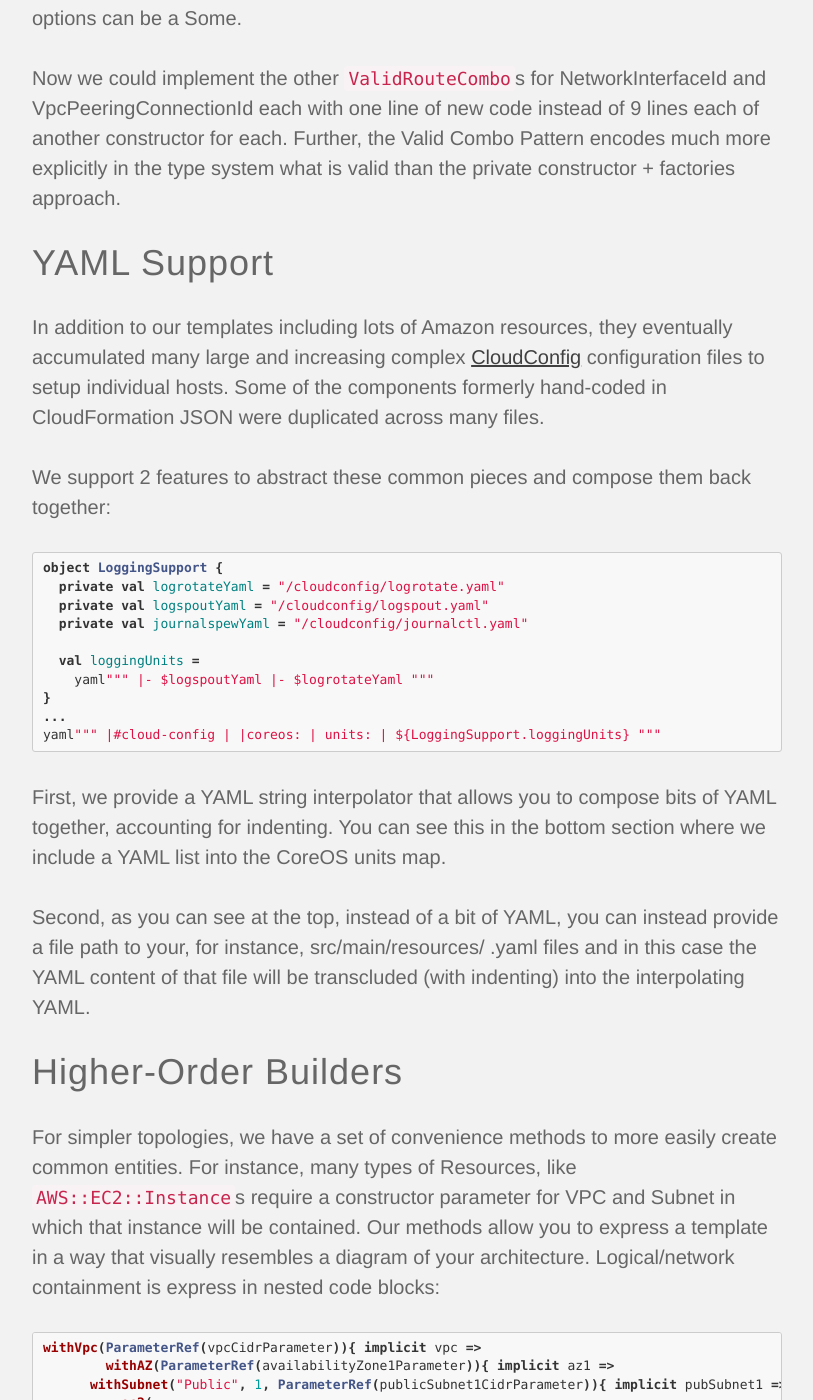
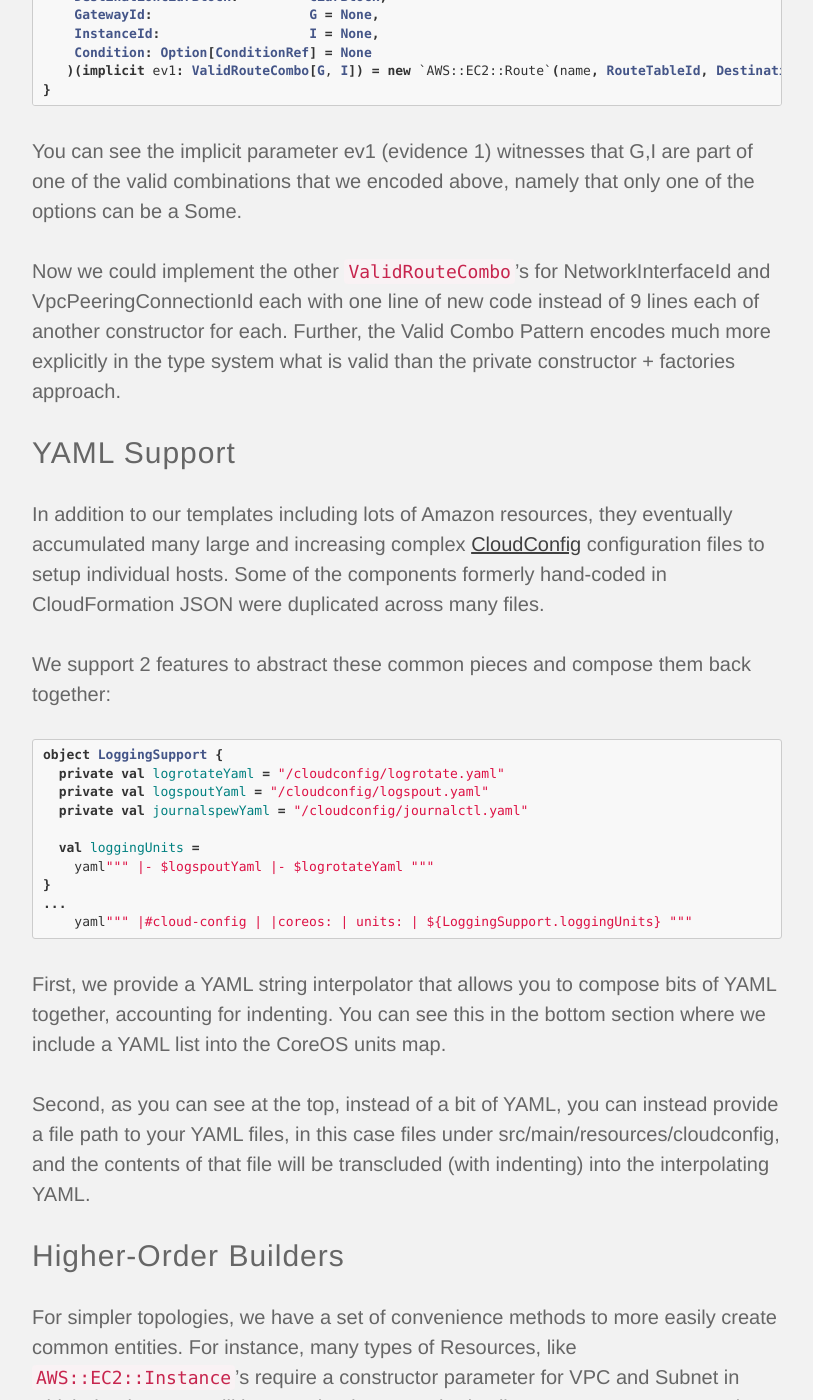
Before and after one commit to timwilliate/engineering-blog, a Jekyll site: the page built from _posts/2015-07-10-cloudformation-template-generator.md, in a window 1280 px wide and 1400 px high, scrolled down 8742 px. Shown: the whole window, without its empty margins (233-1046 px from the left). Built offline with Jekyll 4.4.1, drawn with Linux system fonts in a browser that asks for light colours; nearby versions of some CDN libraries; some web fonts are replaced; Markdown is read by kramdown in place of the engine named in the settings; some of the changed text lies outside the part shown.

Commit message:
minor tweaks throughout

````diff
--- a/_posts/2015-07-10-cloudformation-template-generator.md
+++ b/_posts/2015-07-10-cloudformation-template-generator.md
@@ -12,10 +12,12 @@
   - implicits-intro.css
 ---
 
-# TL;DR
+## TL;DR
+
 CloudFormation gives you a declarative specification to stand up complex AWS topologies. You can simplify creation of templates with potentially thousands of lines using our open source, type-safe library to generate templates with the full power of Scala. We use a variety of strategies to simplify creations of resources as well as encode consistency checks in Scala's type system.
 
-# Hand-crafted Template Woes
+## Hand-crafted Template Woes
+
 At Monsanto we have a reasonably complex infrastructure topology for managing Microservice applications in AWS. You may have seen our post open sourcing our Stax tool for simplifying interactions with AWS and managing our VPCs.
 
 Stax and underlying [CloudFormation](http://aws.amazon.com/cloudformation/) both work on a BYOT model - bring your own template. Our problem was, as our topology become more complex and many members of our team spent more and more time making changes, our template ballooned to ~5,000 lines of JSON. Worse, CloudFormation entries are not self-contained but also contain internal references:
@@ -36,7 +38,8 @@
 
 Today we have reduced our template to ~500 lines of Scala that make use of our [CloudFormation Template Generator library](https://github.com/MonsantoCo/cloudformation-template-generator) which is now open source under the BSD 3-clause license.
 
-# Goals
+## Goals
+
 In designing CFTG, we wanted to eliminate repetition and many common errors that we saw in working with complex templates:
 
 * Support generation of repetitive elements
@@ -52,7 +55,7 @@
 
 Why didn't we use [Terraform](https://www.terraform.io) or roll-our-own API calls? While these might be great solutions for some, Terraform did not (and still does not yet) support all of the resources types we needed to use. We also wanted the full power of a Turing-complete language like Scala to abstract complex elements. As fans of "immutable infrastructure" we also liked the idea of using CloudFormation where we have an authoritative, declarative specification of our entire environment without drift.
 
-# Low-Level Bits
+## Low-Level Bits
 
 We love [Spray-JSON](https://github.com/spray/spray-json) and its type-class based system for mapping classes to JSON. All of our Resource classes look something like this:
 
@@ -125,9 +129,9 @@
 
 You'll note this is one of the few places we "cheat" with run-time (but remember this is template _generation_ runtime, not template instantiation runtime) with some [Design-by-contract](https://en.wikipedia.org/wiki/Design_by_contract) style checks for valid numerical ranges of IP segments.
 
-# Typed Functions
+## Typed Functions
 
-Ok, so what is that funny `Token[T]` thing? It might be a terrible name ([Pull Requests welcome](https://github.com/MonsantoCo/cloudformation-template-generator#fork-destination-box)), but it's purpose is to abstract over "a literal `T`" or "an Amazon function that returns a `T`." In CFTG, we have versions of the built-in Amazon functions like:
+OK, so what is that funny `Token[T]` thing? It might be a terrible name ([Pull Requests welcome](https://github.com/MonsantoCo/cloudformation-template-generator/pulls)), but it's purpose is to abstract over "a literal `T`" or "an Amazon function that returns a `T`." In CFTG, we have versions of the built-in Amazon functions like:
 
 * `Fn::GetAtt`
 * `Fn::Join`
@@ -141,7 +145,7 @@
 
 Consider the implementation of `Fn::If`:
 
-```Scala
+```scala
 case class `Fn::If`[R : JsonFormat](
 	conditionName : Token[String],
 	valIfTrue: Token[R],
@@ -171,36 +180,44 @@
 sealed trait Token[R]
 object Token extends DefaultJsonProtocol {
   implicit def fromAny[R: JsonFormat](r: R): AnyToken[R] = AnyToken(r)
-  implicit def fromOptionAny[R: JsonFormat](or: Option[R]): Option[AnyToken[R]] = or.map(r => Token.fromAny(r))
+
+  implicit def fromOptionAny[R: JsonFormat](or: Option[R]): Option[AnyToken[R]] =
+    or.map(r => Token.fromAny(r))
+
   implicit def fromString(s: String): StringToken = StringToken(s)
-  implicit def fromFunction[R](f: AmazonFunctionCall[R]): FunctionCallToken[R] = FunctionCallToken[R](f)
-  implicit def fromSome[R](oR: Some[R])(implicit ev1: R => Token[R]): Some[Token[R]] = oR.map(ev1).asInstanceOf[Some[Token[R]]]
-  implicit def fromOption[R](oR: Option[R])(implicit ev1: R => Token[R]): Option[Token[R]] = oR.map(ev1)
 
-  implicit def fromResource[R <: Resource[R]](r: R)(implicit conv: (R) => ResourceRef[R]): Token[ResourceRef[R]] = fromAny(conv(r))
+  implicit def fromFunction[R](f: AmazonFunctionCall[R]): FunctionCallToken[R] =
+    FunctionCallToken[R](f)
 
-  implicit def fromSeq[R <: Resource[R]](sR: Seq[R])(implicit toRef: R => ResourceRef[R]): Seq[Token[ResourceRef[R]]] = sR.map(r => fromAny(toRef(r)))
+  implicit def fromSome[R](oR: Some[R])(implicit ev1: R => Token[R]): Some[Token[R]] =
+    oR.map(ev1).asInstanceOf[Some[Token[R]]]
+
+  implicit def fromOption[R](oR: Option[R])(implicit ev1: R => Token[R]): Option[Token[R]] =
+    oR.map(ev1)
+
+  implicit def fromResource[R <: Resource[R]](r: R)(implicit conv: (R) => ResourceRef[R]): Token[ResourceRef[R]] =
+    fromAny(conv(r))
+
+  implicit def fromSeq[R <: Resource[R]](sR: Seq[R])(implicit toRef: R => ResourceRef[R]): Seq[Token[ResourceRef[R]]] =
+    sR.map(r => fromAny(toRef(r)))
 ```
 
 This includes the ability to automatically wrap options of things (including a more specific conversion to maintain Somes as such, more on that later), each of a sequence of Resources, etc.
 
-# Patterns for Encoding Complex Constraints
+## Patterns for Encoding Complex Constraints
 
 There are several Amazon resources with documentation like:
 
->AWS::Route53::RecordSet
->...
->
->AliasTarget
->
->*Alias resource record sets only:* Information about the domain to which >you are redirecting traffic.
->...
->TTL
->
->The resource record cache time to live (TTL), in seconds. *If you specify >this property, do not specify the AliasTarget property.* For alias target >records, the alias uses a TTL value from the target.
->...
+> AWS::Route53::RecordSet
+> ...
+> AliasTarget
+> *Alias resource record sets only:* Information about the domain to which you are redirecting traffic.
+> ...
+> TTL
+> The resource record cache time to live (TTL), in seconds. *If you specify this property, do not specify the AliasTarget property.* For alias target records, the alias uses a TTL value from the target.
+> ...
 
-If this is relatively simple, we can (/did) just create a class with a private constructor and a set of defined factory methods, like this real example:
+If this is relatively simple, we can (did) just create a class with a private constructor and a set of defined factory methods, like this real example:
 
 ```scala
 class `AWS::Route53::RecordSet` private (
@@ -231,13 +248,10 @@
 >AWS::EC2::Route
 >
 >Creates a new route in a route table within a VPC. The route's target can be either a gateway attached to the VPC or a NAT instance in the VPC.
->
 >...
->
 >GatewayId
->
->	...
->		Required: Conditional. **You must specify only one of the following properties: GatewayId, InstanceId, NetworkInterfaceId, or VpcPeeringConnectionId.**
+>...
+>Required: Conditional. **You must specify only one of the following properties: GatewayId, InstanceId, NetworkInterfaceId, or VpcPeeringConnectionId.**
 
 Here to avoid writing a long constructor method four times, we specify a set of implicits values, one for each valid combo, from a class with a private constructor that others cannot create new instances of:
 
@@ -272,9 +286,9 @@
 
 You can see the implicit parameter ev1 (evidence 1) witnesses that G,I are part of one of the valid combinations that we encoded above, namely that only one of the options can be a Some.
 
-Now we could implement the other `ValidRouteCombo`s for NetworkInterfaceId and VpcPeeringConnectionId each with one line of new code instead of 9 lines each of another constructor for each. Further, the Valid Combo Pattern encodes much more explicitly in the type system what is valid than the private constructor + factories approach.
+Now we could implement the other `ValidRouteCombo`'s for NetworkInterfaceId and VpcPeeringConnectionId each with one line of new code instead of 9 lines each of another constructor for each. Further, the Valid Combo Pattern encodes much more explicitly in the type system what is valid than the private constructor + factories approach.
 
-# YAML Support
+## YAML Support
 
 In addition to our templates including lots of Amazon resources, they eventually accumulated many large and increasing complex [CloudConfig](https://coreos.com/docs/cluster-management/setup/cloudinit-cloud-config/) configuration files to setup individual hosts. Some of the components formerly hand-coded in CloudFormation JSON were duplicated across many files.
 
@@ -293,7 +307,7 @@
     """
 }
 ...
-yaml"""
+    yaml"""
       |#cloud-config
       |
       |coreos:
@@ -304,11 +318,11 @@
 
 First, we provide a YAML string interpolator that allows you to compose bits of YAML together, accounting for indenting. You can see this in the bottom section where we include a YAML list into the CoreOS units map.
 
-Second, as you can see at the top, instead of a bit of YAML, you can instead provide a file path to your, for instance, src/main/resources/ .yaml files and in this case the YAML content of that file will be transcluded (with indenting) into the interpolating YAML.
+Second, as you can see at the top, instead of a bit of YAML, you can instead provide a file path to your YAML files, in this case files under src/main/resources/cloudconfig, and the contents of that file will be transcluded (with indenting) into the interpolating YAML.
 
-# Higher-Order Builders
+## Higher-Order Builders
 
-For simpler topologies, we have a set of convenience methods to more easily create common entities. For instance, many types of Resources, like `AWS::EC2::Instance`s require a constructor parameter for VPC and Subnet in which that instance will be contained. Our methods allow you to express a template in a way that visually resembles a diagram of your architecture. Logical/network containment is express in nested code blocks:
+For simpler topologies, we have a set of convenience methods to more easily create common entities. For instance, many types of Resources, like `AWS::EC2::Instance`'s require a constructor parameter for VPC and Subnet in which that instance will be contained. Our methods allow you to express a template in a way that visually resembles a diagram of your architecture. Logical/network containment is express in nested code blocks:
 
 ```scala
 withVpc(ParameterRef(vpcCidrParameter)){ implicit vpc =>
@@ -347,9 +361,9 @@
     (f: (`AWS::EC2::Subnet`) => Template)(implicit vpc: `AWS::EC2::VPC`, az: AZ): Template = { ... }
 ```
 
-Subnets require with a VPC and an AZ. To express this most succinctly, above we marked the passed along resources (vpc, az1, pubSubnet1, etc) as `implicit`. Turns out you can add the `implicit` modifier in front of parameters of lambdas in Scala, as in `Seq(1,2,3).map(implicit x => x + 1)` to bring `x` into implicit scope.
+Subnets require a VPC and an AZ. To express this most succinctly, above we marked the passed along resources (vpc, az1, pubSubnet1, etc) as `implicit`. Turns out you can add the `implicit` modifier in front of parameters of lambdas in Scala, as in `Seq(1,2,3).map(implicit x => x + 1)` to bring `x` into implicit scope.
 
-Then, methods like `ec2()` or `elb` or `asg()` (autoscaling group) or `securityGroup` also use these implicit parameters so you dont have to keep passing them around:
+Then, methods like `ec2()`, `elb`, `asg()` (autoscaling group) or `securityGroup` also use these implicit parameters so you dont have to keep passing them around:
 
 ```scala
 trait EC2 {
@@ -385,15 +399,15 @@
 
 You can see these and other RichXYZ method pimps in com.monsanto.arch.cloudformation.model.simple.Builders.
 
-# SecurityGroupRoutables
+## SecurityGroupRoutables
 
-Above you might have noticed this sneaky `SecurityGroupRoutable` type. After using all of the techniques above, you'll still be left with lots of code to make security groups and to associate various ones to various resources. We've begun to create a new abstraction, `SecurityGroupRoutable`, currently supporting `AWS::EC2::Instance`s, `AWS::ElasticLoadBalancing::LoadBalancer`s and `AWS::AutoScaling::LaunchConfiguration`'s / `AWS::AutoScaling::AutoScalingGroup`s. Instead of manually defining security groups for logically similar instances, we discovered it was less work overall to specify ingress rules point to point between all necessary Resource instances (or to define them in a function).
+Above you might have noticed this sneaky `SecurityGroupRoutable` type. After using all of the techniques above, you'll still be left with lots of code to make security groups and to associate various ones to various resources. We've begun to create a new abstraction, `SecurityGroupRoutable`, currently supporting `AWS::EC2::Instance`'s, `AWS::ElasticLoadBalancing::LoadBalancer`'s and `AWS::AutoScaling::LaunchConfiguration`'s / `AWS::AutoScaling::AutoScalingGroup`'s. Instead of manually defining security groups for logically similar instances, we discovered it was less work overall to specify ingress rules point to point between all necessary Resource instances (or to define them in a function).
 
 So a `SecurityGroupRoutable[R <: Resource[R]]` is a wrapper around a Resource that itself needs or can be associated with a security group, as well as an auto-generated security group specific for that `Resource` that is injected into the resource. In other words, every `Resource` that is wrapped in an SGR gets its own security group associated only to itself. Then instead of defining ingress/egress rules in the definition of that security group, we use the fact that CloudFormation also permits the definition of `AWS::EC2::SecurityGroupEgress` and `AWS::EC2::SecurityGroupIngress` rules as stand-alone resources that point to security groups.
 
-Several of the higher-level methods for creating `Resource`s above now return SGRs instead of bare `Resource`s. Note that SGRs have a `.template` method that returns a template containing both the `Resource` and its `SecurityGroup`.
+Several of the higher-level methods for creating `Resource`'s above now return SGRs instead of bare `Resource`'s. Note that SGRs have a `.template` method that returns a template containing both the `Resource` and its `SecurityGroup`.
 
-# Ingress Rule DSL
+## Ingress Rule DSL
 
 So now that we have methods to automate all of the above, the last major source of duplication and friction is in creating those Ingress and Egress rules between Security Groups or `SecurityGroupRoutables`. To solve this problem, we created a little DSL to specify the creation of many of these rules at once, and in an easy to grok syntax. A secondary goal was that these rules might be more easily audited by a non-developer security team.
 
@@ -437,7 +451,7 @@
 a -<- 22 ->- b
 ```
 
-# Summary
+## Summary
 
 Clearly this library is far from complete. Writing this post, it is obvious that we should replace `Fn::If`'s first parameter (now a string Condition name) with a `ConditionRef`, it would be nice if we generated Egress rules in addition to Ingress rules from "flows," etc. And if anyone has a great idea for modeling cross-cutting concerns like ASGs in a beautiful way, pull requests are always welcome!
 
````
Also changed, not shown: other parts of _posts/2015-07-10-cloudformation-template-generator.md (+13 -7 lines).
